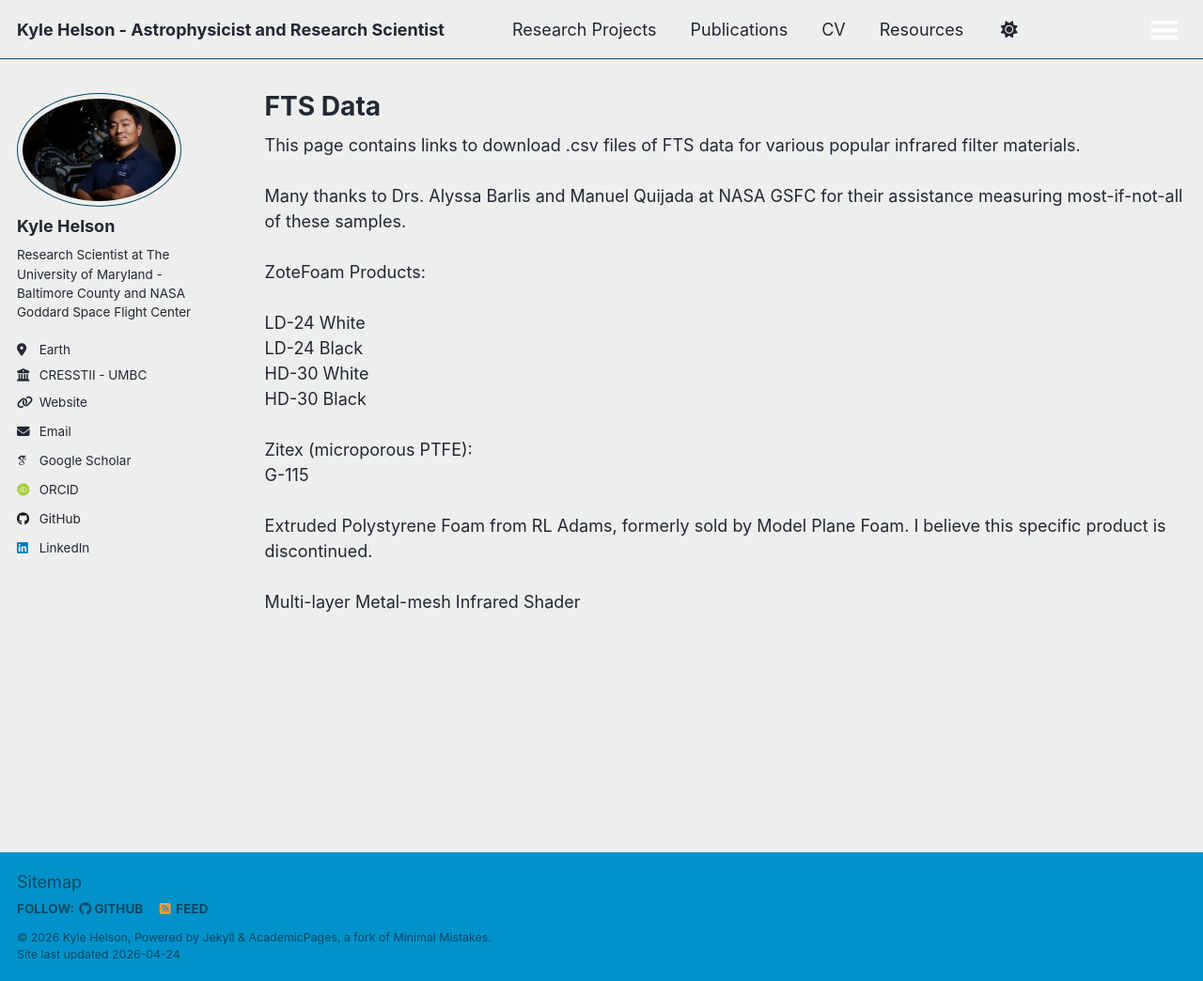
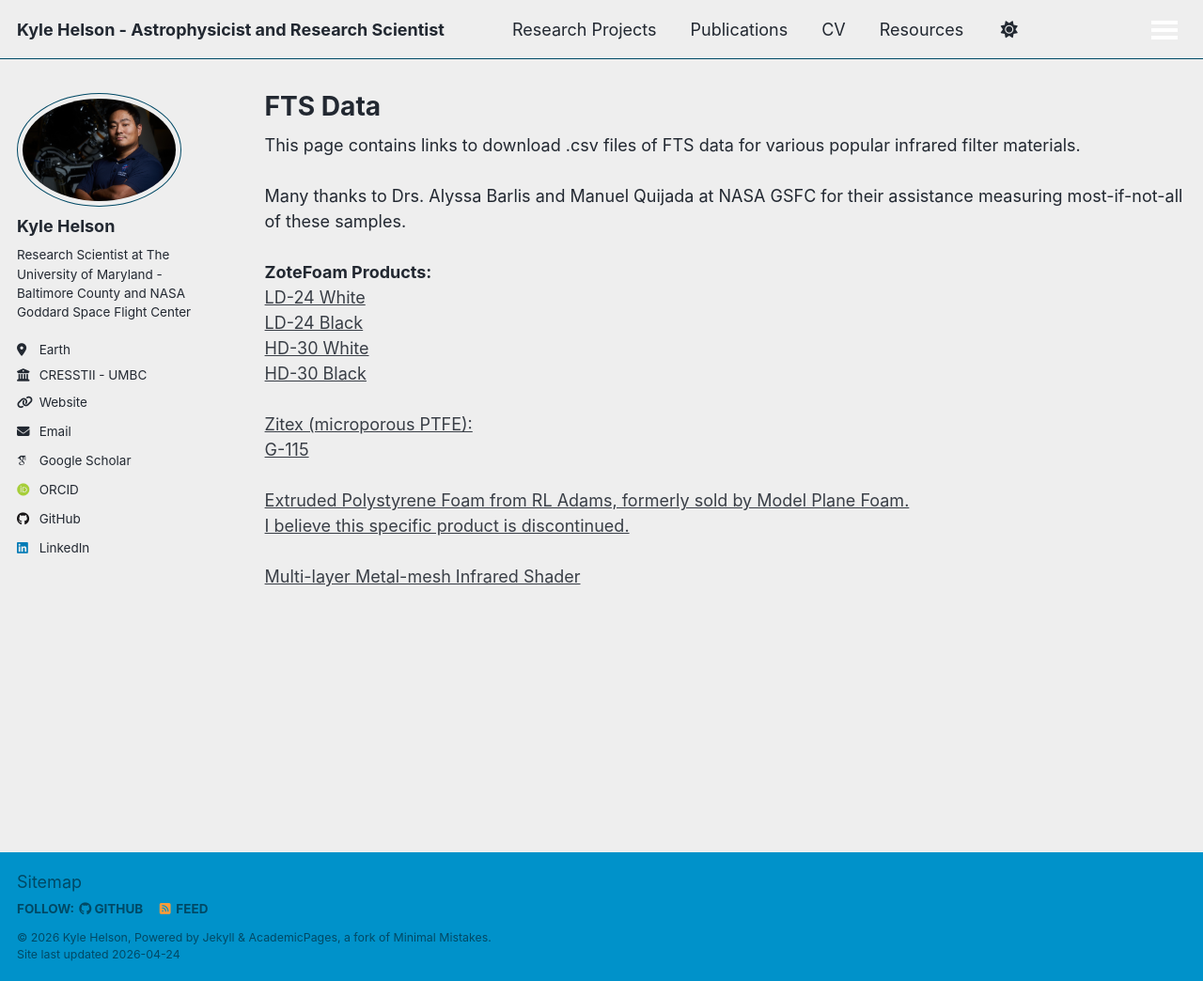
Before and after one commit to kylehelson/kylehelson.github.io, a Jekyll site: the page built from _pages/fts_data.html, in a window 1280 px wide and 1044 px high. Shown: the whole window at 94% size. Built offline with Jekyll 4.4.1, drawn with Linux system fonts in a browser that asks for light colours; some web fonts are replaced; a script that is not in the unit is left out.

```diff
--- a/_pages/fts_data.html
+++ b/_pages/fts_data.html
@@ -10,16 +10,16 @@ This page contains links to download .csv files of FTS data for various popular
 Many thanks to Drs. Alyssa Barlis and Manuel Quijada at NASA GSFC for their assistance measuring most-if-not-all of these samples.
 <br>
 <br>
-ZoteFoam Products:<br>
-<br>
-LD-24 White<br>
-LD-24 Black<br>
-HD-30 White<br>
-HD-30 Black<br>
+<b>ZoteFoam Products:</b><br>
+<a href = "files/fts_data/Zotefoam LD-24 white_295K_T_focused_specular_2pos_10-650icm_apt=5mm_ res=1icm_FIR_BOL_IFS125_meas20240522_combined.csv">LD-24 White</a> <br>
+<a href = "files/fts_data/Zotefoam LD-24 black_295K_T_focused_specular_2pos_10-650icm_apt=5mm_ res=1icm_FIR_BOL_IFS125_meas20240522_combined.csv">LD-24 Black</a> <br>
+<a href = "files/fts_data/Zotefoam HD-30 white_295K_T_focused_specular_2pos_10-650icm_apt=5mm_ res=1icm_FIR_BOL_IFS125_meas20240522_combined.csv">HD-30 White</a><br>
+<a href = "files/fts_data/Zotefoam HD-30 black_295K_T_focused_specular_2pos_10-650icm_apt=5mm_ res=1icm_FIR_BOL_IFS125_meas20240522_combined.csv">HD-30 Black<br>
 <br>
 Zitex (microporous PTFE):<br>
 G-115<br>
 <br>
-Extruded Polystyrene Foam from RL Adams, formerly sold by Model Plane Foam. I believe this specific product is discontinued.<br>
+Extruded Polystyrene Foam from RL Adams, formerly sold by Model Plane Foam.
+<br>I believe this specific product is discontinued.<br>
 <br>
 Multi-layer Metal-mesh Infrared Shader<br>
```
